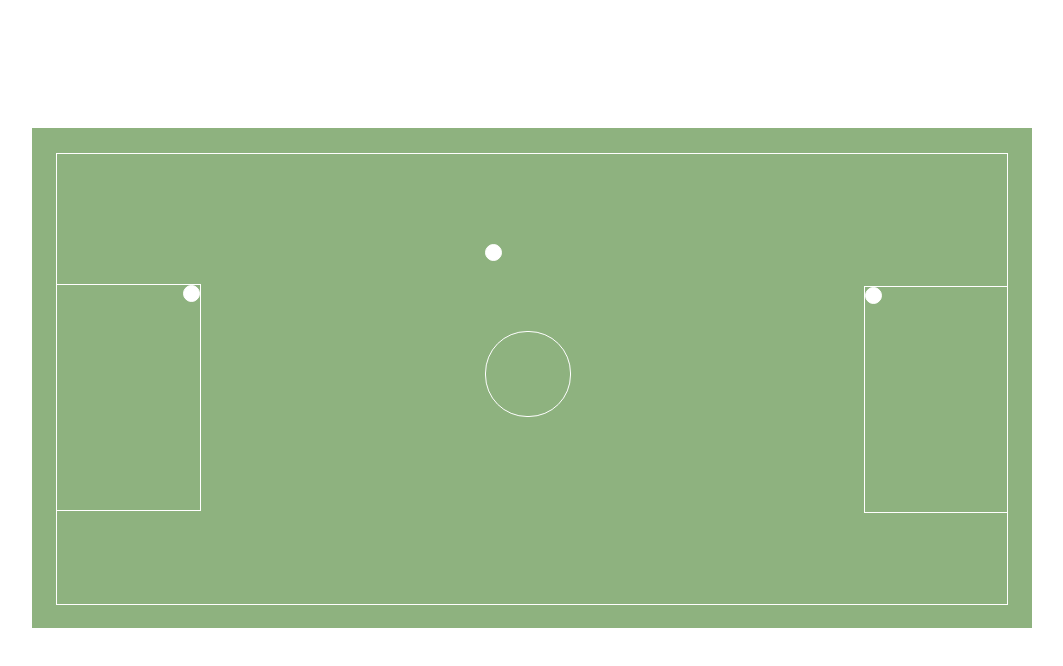
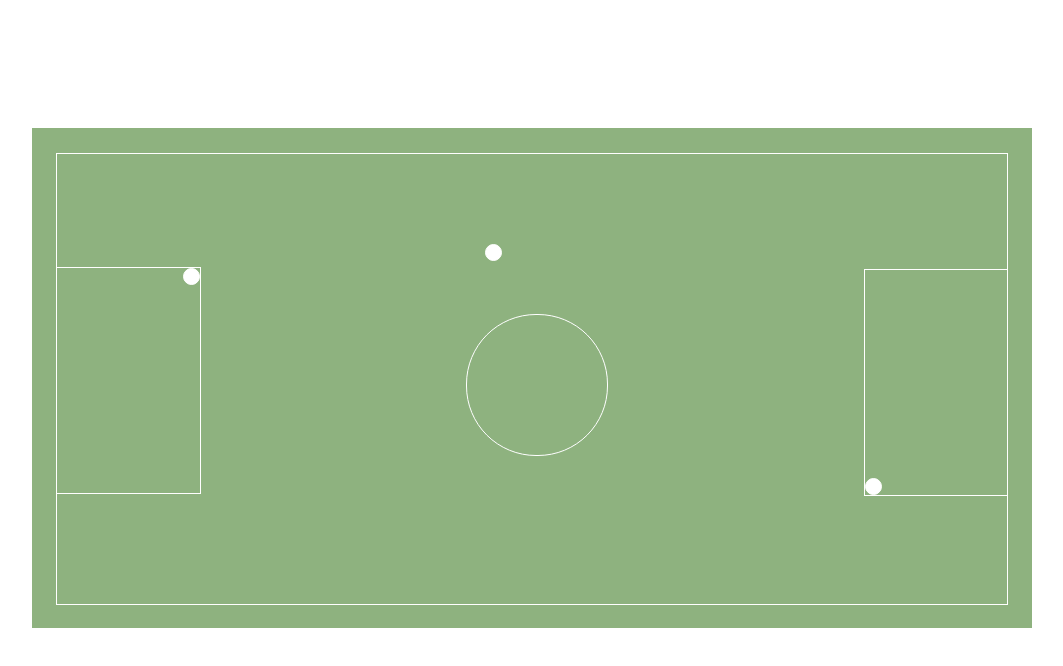
Before and after one commit to FlorTello/Ejercicio1-Cancha, a plain HTML site: page index.html in a window 1280 px wide. Shown: the whole page, without its empty margins (96-1159 px from the left). Drawn offline with Linux system fonts and the light colour scheme.

Commit message:
Modificando la pelota del arco derecho

```diff
--- a/assets/css/main.css
+++ b/assets/css/main.css
@@ -41,24 +41,24 @@ body{
   border: solid 1px white;
   background-color: white;
   border-radius: 10px;
-  position: relative;
+  position: absolute;
 }
 #pelota-cancha{
   left: 45%;
   top: 20%;
 }
 .aLeft .pelota{
-  float: right;
+  right: 0;
 }
 .aRight .pelota{
-  float: left;
+  bottom: 0;
 }
 .circulo{
   position: relative;
-  width: 84px;
-  height: 84px;
+  width: 140px;
+  height: 140px;
   border: solid 1px white;
-  border-radius: 42px;
+  border-radius: 70px;
   bottom: 15%;
-  left: 45%;
+  left: 43%;
 }
```
